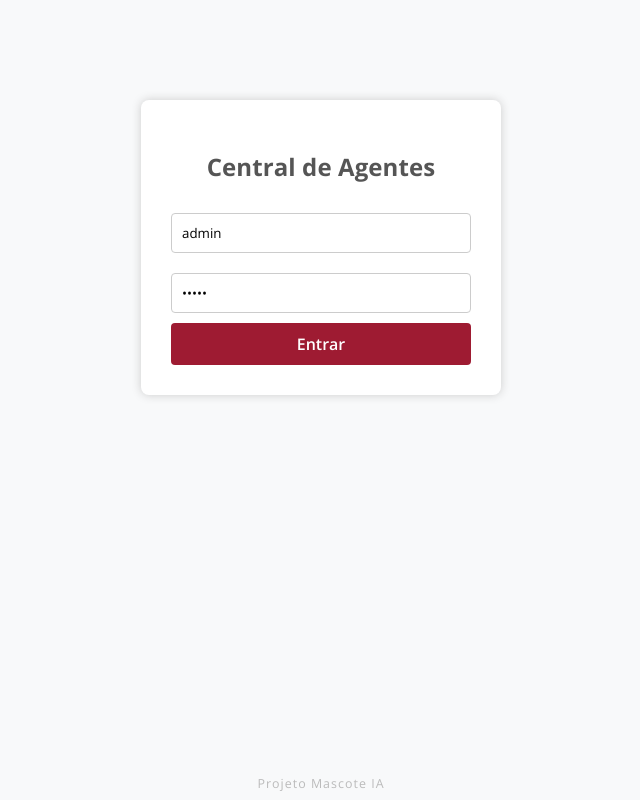
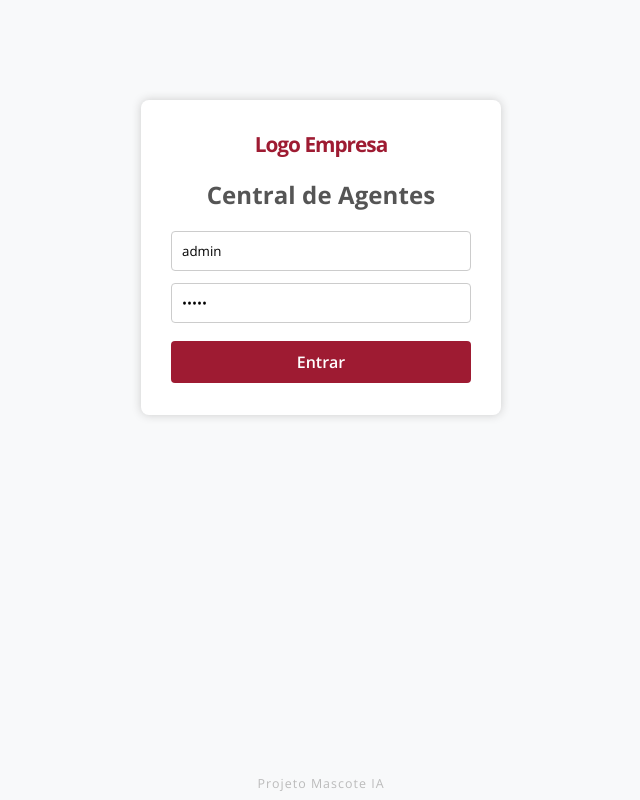
Before and after one commit to lzfpprado/agentes-ia-react, a React (Vite) app: page /login in a window 1280 px wide. Shown: the whole page, without its empty margins (319-959 px from the left). Built offline with nearby package versions, Linux system fonts and the light colour scheme; the HTML template or start-up script is replaced by a standard one.

Commit message:
Trocar cor do ícone do Alex para roxo no chat

```diff
--- a/src/Login.jsx
+++ b/src/Login.jsx
@@ -27,7 +27,10 @@ const Login = () => {
   return (
     <>
       <div style={{ width: 300, margin: '100px auto', padding: 30, background: '#fff', borderRadius: 8, boxShadow: '0 0 10px #ccc' }}>
-  <h2 style={{ color: '#555', textAlign: 'center', width: '100%', letterSpacing: '0.1px' }}>Central de Agentes</h2>
+        <div style={{ display: 'flex', alignItems: 'center', justifyContent: 'center', fontSize: '1.3rem', fontWeight: 700, color: '#9e1b32', letterSpacing: '-1px', marginBottom: 10 }}>
+          Logo Empresa
+        </div>
+        <h2 style={{ color: '#555', textAlign: 'center', width: '100%', letterSpacing: '0.1px' }}>Central de Agentes</h2>
         <form onSubmit={handleSubmit}>
           <input
             type="text"
@@ -40,7 +43,7 @@ const Login = () => {
               maxWidth: '100%',
               boxSizing: 'border-box',
               padding: 10,
-              margin: '10px 0',
+              marginBottom: 12,
               border: '1px solid #ccc',
               borderRadius: 4,
               outline: 'none',
@@ -60,7 +63,7 @@ const Login = () => {
               maxWidth: '100%',
               boxSizing: 'border-box',
               padding: 10,
-              margin: '10px 0',
+              marginBottom: 18,
               border: '1px solid #ccc',
               borderRadius: 4,
               outline: 'none',
@@ -80,7 +83,8 @@ const Login = () => {
               borderRadius: 4,
               cursor: 'pointer',
               fontSize: '1rem',
-              fontWeight: 600
+              fontWeight: 600,
+              marginBottom: 2
             }}
           >
             Entrar
--- a/src/containers/ChatPage.jsx
+++ b/src/containers/ChatPage.jsx
@@ -1,5 +1,6 @@
 import React, { useState, useRef, useEffect } from 'react';
 import { useParams, useNavigate } from 'react-router-dom';
+import Header from './Header';
 
 const agentNames = {
   alex: 'Alex',
@@ -9,7 +10,7 @@ const agentNames = {
 
 
 const agentColors = {
-  alex: '#ff9800', // laranja
+  alex: '#8e24aa', // roxo
   sofia: '#1b6ea8',
   carlos: '#2e8b57',
 };
@@ -17,6 +18,10 @@ const agentColors = {
 function ChatPage() {
   const { agenteId } = useParams();
   const navigate = useNavigate();
+  const handleLogout = () => {
+    localStorage.removeItem('auth');
+    navigate('/login');
+  };
   const [messages, setMessages] = useState([
     { sender: 'ia', text: 'Olá! Como posso ajudar?' },
   ]);
@@ -51,6 +56,8 @@ function ChatPage() {
   };
 
   return (
+    <>
+      <Header onLogout={handleLogout} />
       <div style={{ maxWidth: 520, margin: '40px auto', background: '#fff', borderRadius: 12, boxShadow: '0 2px 16px #0001', display: 'flex', flexDirection: 'column', height: '70vh' }}>
         <div style={{ padding: '18px 24px', borderBottom: '1px solid #eee', display: 'flex', alignItems: 'center', gap: 12, justifyContent: 'space-between' }}>
           <div style={{ display: 'flex', alignItems: 'center', gap: 12 }}>
@@ -105,6 +112,10 @@ function ChatPage() {
         </button>
       </form>
       </div>
+      <div style={{position: 'fixed', left: 0, bottom: 8, width: '100vw', textAlign: 'center', fontSize: '0.78rem', color: '#bbb', letterSpacing: 1, zIndex: 9999, pointerEvents: 'none', userSelect: 'none', fontFamily: 'inherit'}}>
+        Projeto Mascote IA
+      </div>
+    </>
   );
 }
 
--- a/src/containers/HomePage.styles.js
+++ b/src/containers/HomePage.styles.js
@@ -1,7 +1,6 @@
 import styled from 'styled-components'
 
 export const Container = styled.div`
-  min-height: 100vh;
   display: flex;
   flex-direction: column;
   align-items: center;
```
Lines whose indentation alone changed are shown as unchanged.
